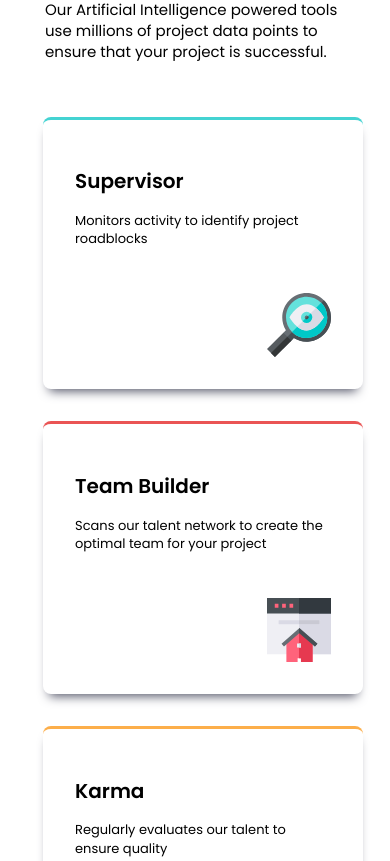
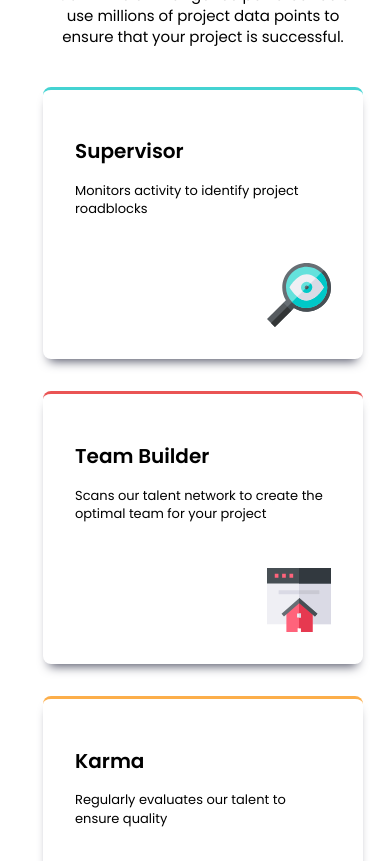
Before and after one commit to JoeWebDevelopment/four-card-feature-section-main, a plain HTML site: page index.html in a window 390 px wide. Shown: the part 165-1026 px from the top of the page. Drawn offline with Linux system fonts and the light colour scheme.

```diff
--- a/style.css
+++ b/style.css
@@ -89,7 +89,7 @@ body{
     font-size: 0.938rem;
     line-height: 140%;
     letter-spacing: 0px;
-    text-align: left;
+    text-align: center;
 }
 /* preset 5 */
 .card-body{
@@ -164,12 +164,10 @@ body{
             margin: 0;
             text-wrap: nowrap;
         }
-
         .body-text{
-            max-width: 316px;
+            margin: 0;
+            text-align: center;
         }
-
-
     }
 
 }
```
